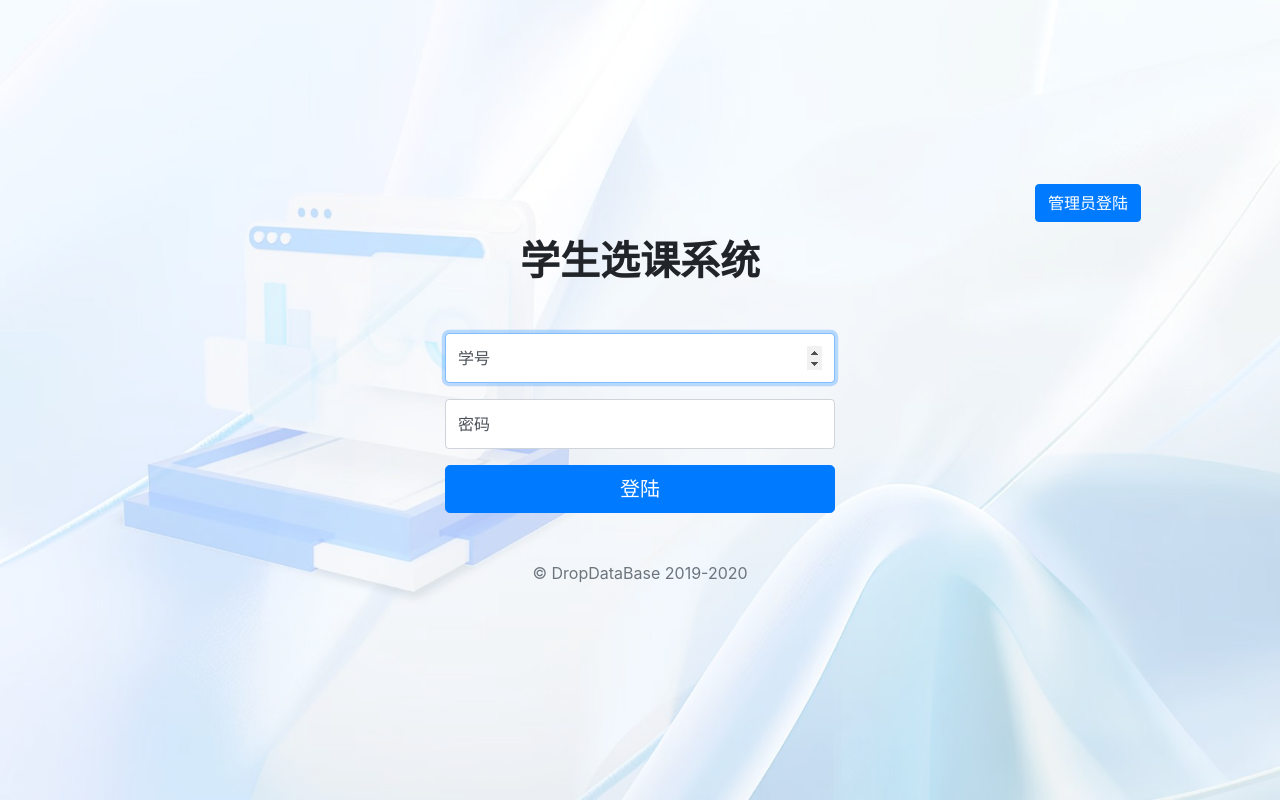
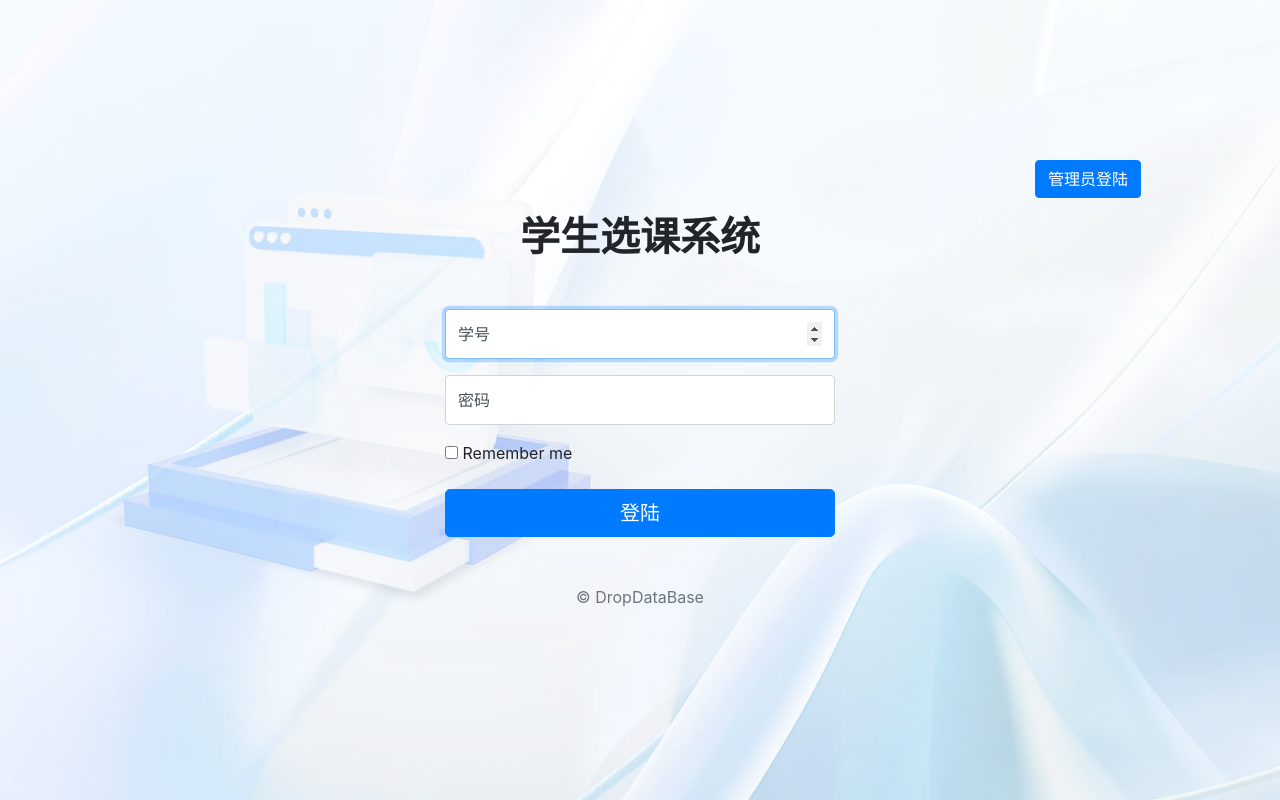
Before and after one commit to WolfMy/course_select_system, a Flask app: page /login in a window 1280 px wide. Run offline with Flask 3, Linux system fonts and the light colour scheme; parts of the project's set-up code (start-up, migrations or seed data) failed here and were passed over; some libraries are stand-ins or nearby versions.

Commit message:
style: update copyright year and uncomment remember me checkbox
Update copyright year range to just show the brand name and restore the remember me checkbox functionality in login page

```diff
--- a/app/templates/admin.html
+++ b/app/templates/admin.html
@@ -34,6 +34,6 @@
       <label for="inputPassword">密码</label>
     </div>
     <button class="btn btn-lg btn-primary btn-block" type="submit">登陆</button>
-    <p class="mt-5 mb-3 text-muted text-center">&copy; DropDataBase 2019-2020</p>
+    <p class="mt-5 mb-3 text-muted text-center">&copy; DropDataBase</p>
   </form>
 {% endblock %}
--- a/app/templates/login.html
+++ b/app/templates/login.html
@@ -40,13 +40,13 @@
             <input type="password" name="password" id="inputPassword" class="form-control" placeholder="Password" required>
             <label for="inputPassword">密码</label>
           </div>
-          <!-- <div class="checkbox mb-3">
+          <div class="checkbox mb-3">
             <label>
               <input type="checkbox" name="remember"> Remember me
             </label>
-          </div> -->
+          </div>
           <button class="btn btn-lg btn-primary btn-block" type="submit">登陆</button>
-          <p class="mt-5 mb-3 text-muted text-center">&copy; DropDataBase 2019-2020</p>
+          <p class="mt-5 mb-3 text-muted text-center">&copy; DropDataBase</p>
         </form>
       </div>
     </div>
--- a/app/templates/student/student_info.html
+++ b/app/templates/student/student_info.html
@@ -42,7 +42,7 @@
                 <input type="password" name="newpassword2" id="inputPassword" class="form-control" placeholder="Repet Password" required>
             </div>
             <button class="btn btn-lg btn-primary btn-block" type="submit">确认修改</button>
-            <p class="mt-5 mb-3 text-muted text-center">&copy; DropDataBase 2019-2020</p>
+            <p class="mt-5 mb-3 text-muted text-center">&copy; DropDataBase</p>
         </form>
         </div>
         {% endif %}
--- a/app/templates/teacher/teacher_info.html
+++ b/app/templates/teacher/teacher_info.html
@@ -42,7 +42,7 @@
                 <input type="password" name="newpassword2" id="inputPassword" class="form-control" placeholder="Repet Password" required>
             </div>
             <button class="btn btn-lg btn-primary btn-block" type="submit">确认修改</button>
-            <p class="mt-5 mb-3 text-muted text-center">&copy; DropDataBase 2019-2020</p>
+            <p class="mt-5 mb-3 text-muted text-center">&copy; DropDataBase</p>
         </form>
         </div>
         {% endif %}
```
